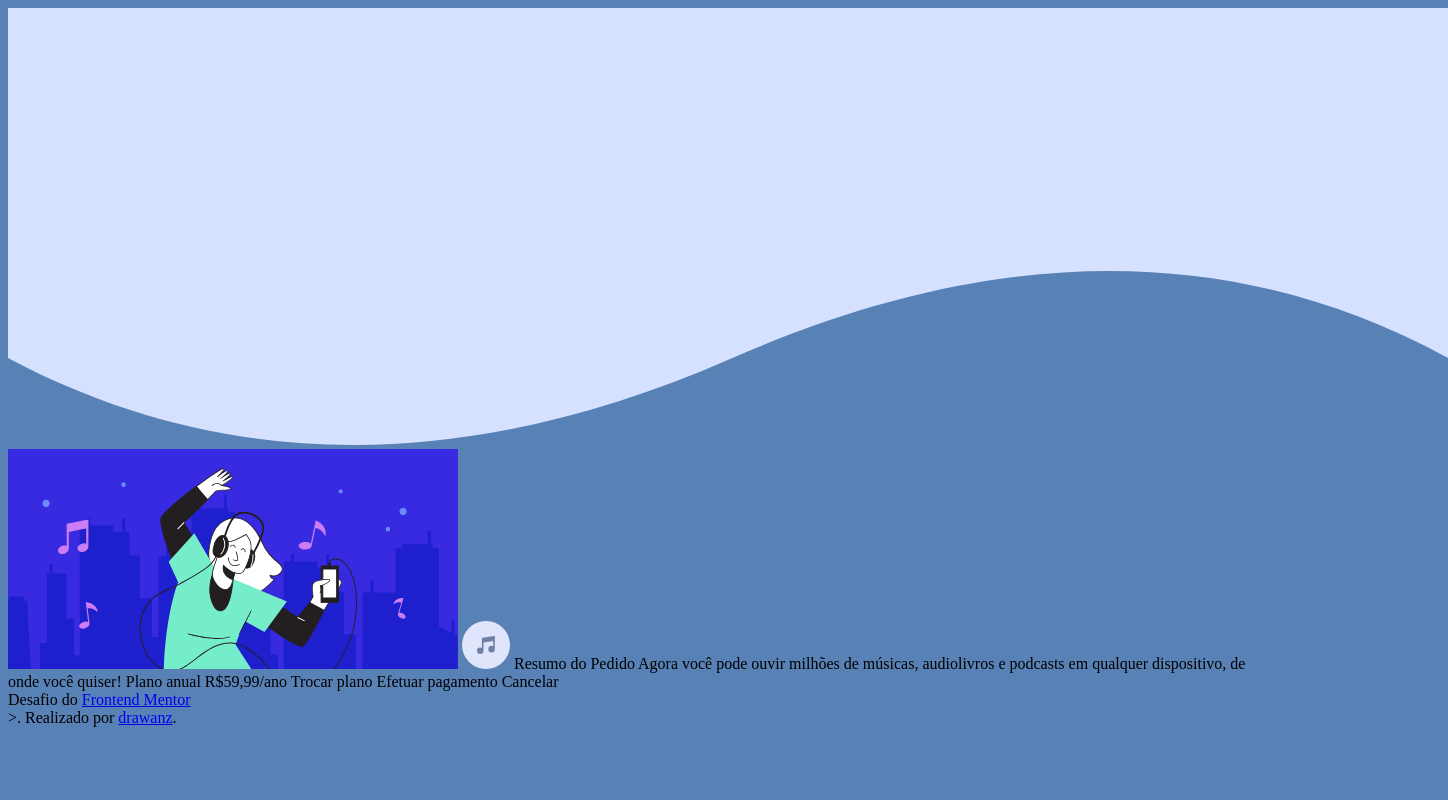
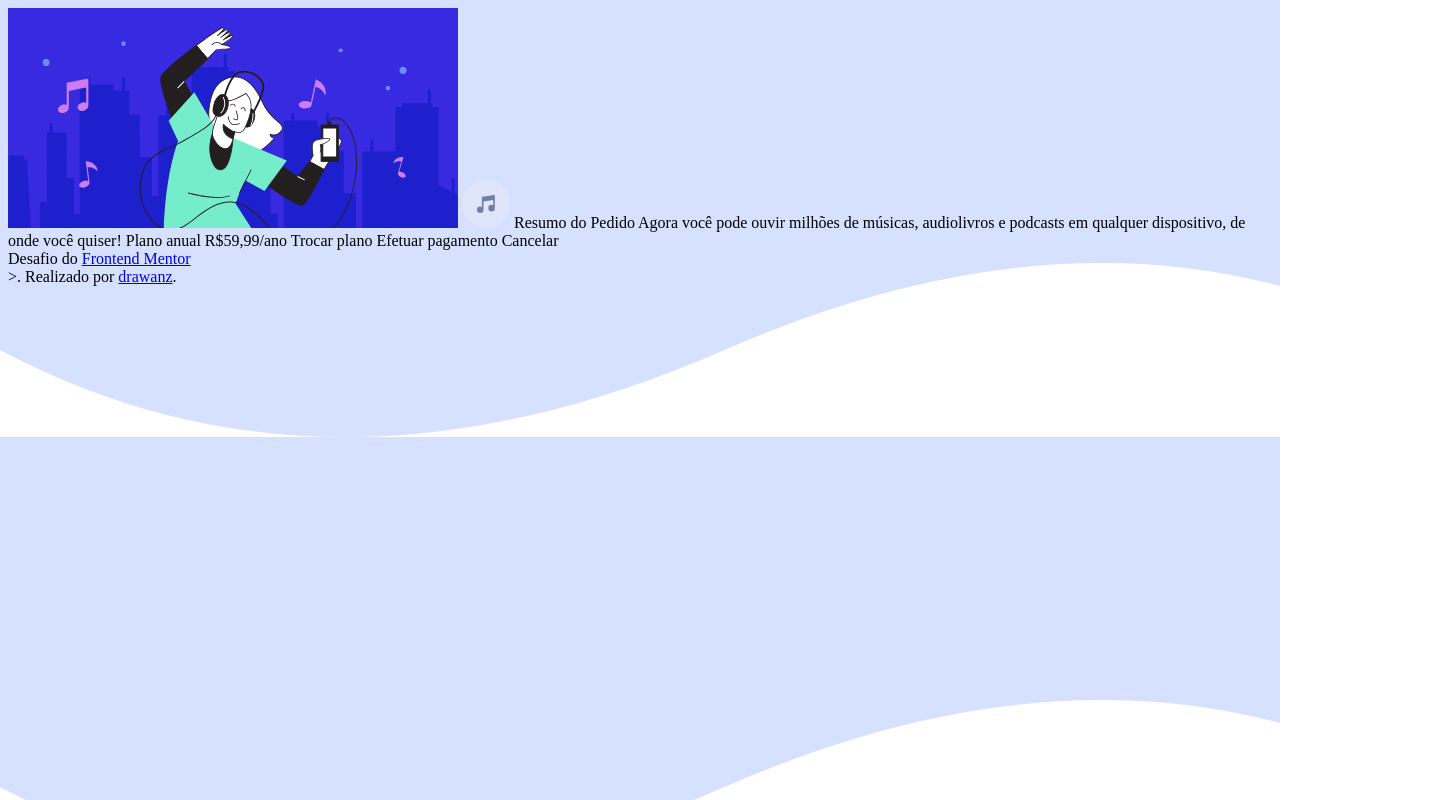
Before and after one commit to carol-dias/projeto-resumo-pedido, a plain HTML site: page index.html in a window 1280 px wide. Shown: the whole page, 1448 px wide, since content can reach past the window. Drawn offline with Linux system fonts and the light colour scheme.

Commit message:
Teste background-image

```diff
--- a/index.html
+++ b/index.html
@@ -10,7 +10,6 @@
     </head>
 
     <body>
-        <img src="/images/pattern-background-desktop.svg">
         <img src="/images/illustration-hero.svg">
         <img src="/images/icon-music.svg">
 
--- a/style.css
+++ b/style.css
@@ -1,4 +1,4 @@
 
 body {
-    background-color: #5881b6;
+    background-image: url(images/pattern-background-desktop.svg);
 }
```
